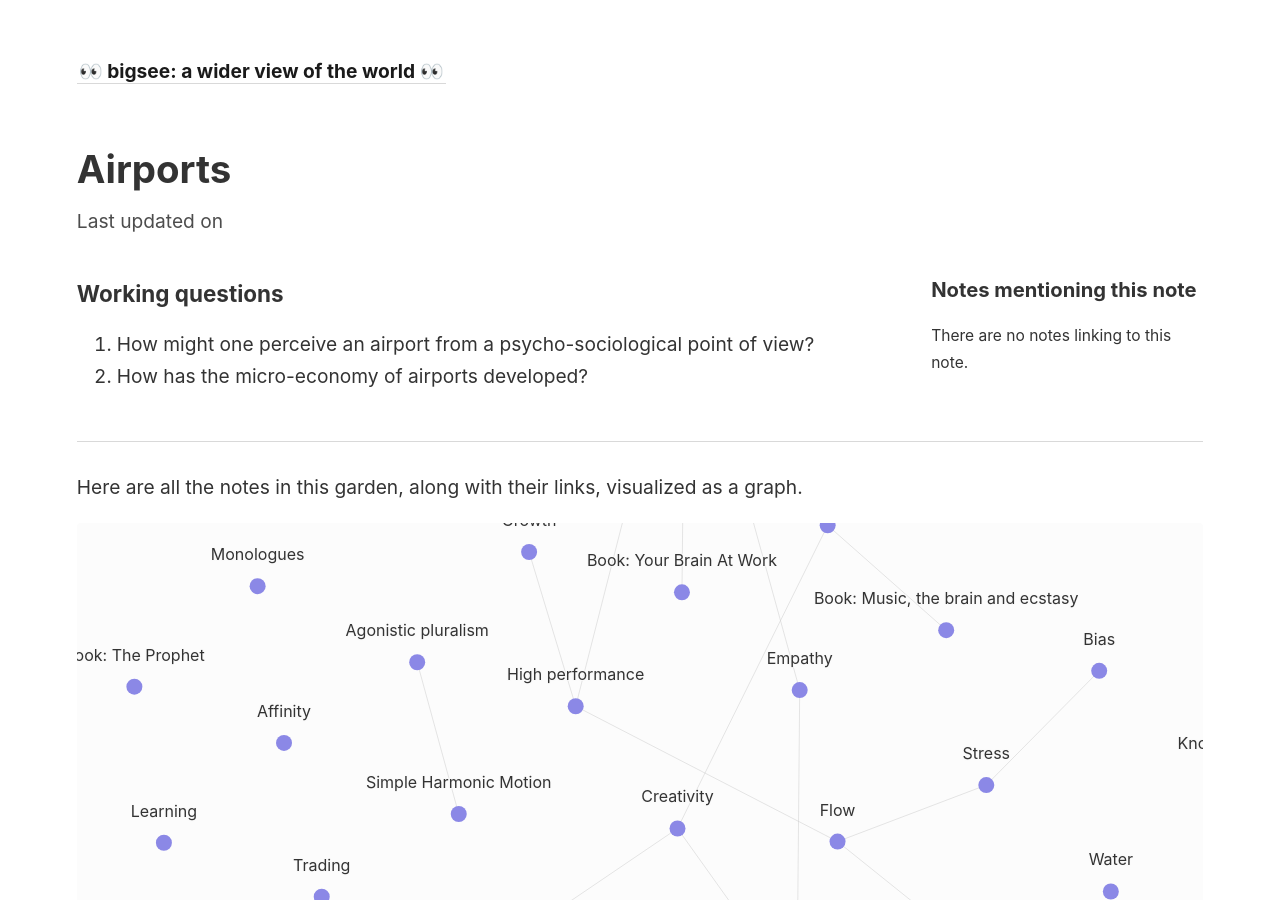
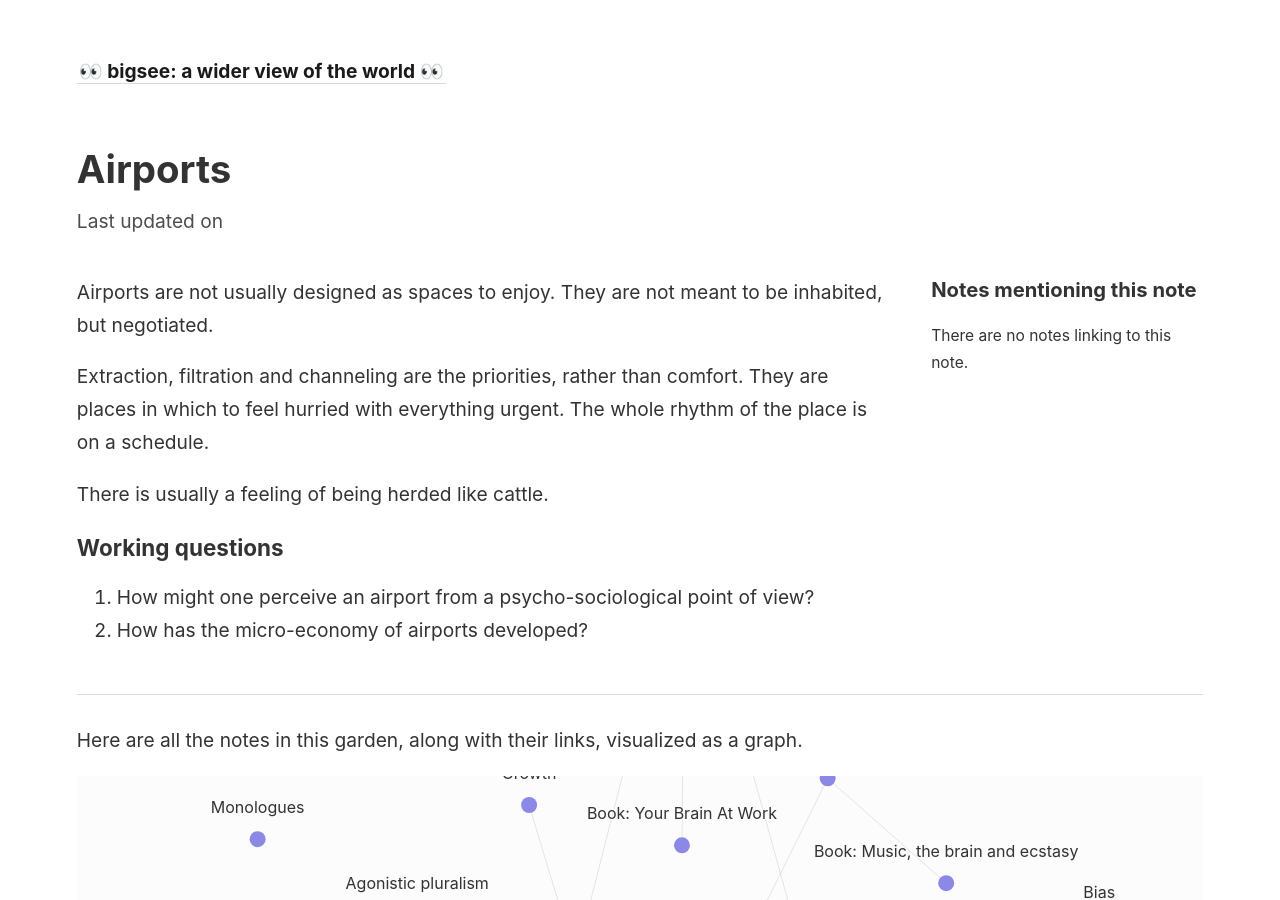
Before and after one commit to bigsee/digital-garden, a Jekyll site: the page built from _notes/Airports.md, in a window 1280 px wide and 900 px high. Built offline with Jekyll 4.4.1, drawn with Linux system fonts in a browser that asks for light colours.

Commit message:
:tanabata_tree: prune Airports

```diff
--- a/_notes/Airports.md
+++ b/_notes/Airports.md
@@ -1,5 +1,11 @@
 ---
 ---
+
+Airports are not usually designed as spaces to enjoy. They are not meant to be inhabited, but negotiated.
+
+Extraction, filtration and channeling are the priorities, rather than comfort. They are places in which to feel hurried with everything urgent. The whole rhythm of the place is on a schedule.
+
+There is usually a feeling of being herded like cattle.
 
 ### Working questions
 
```
